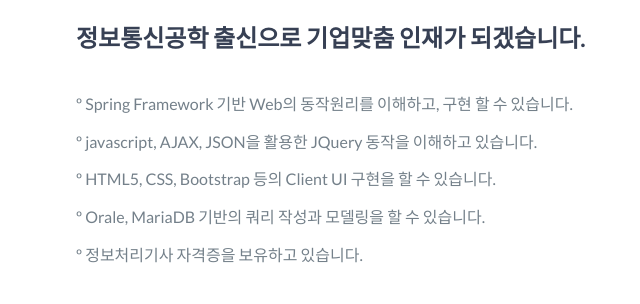
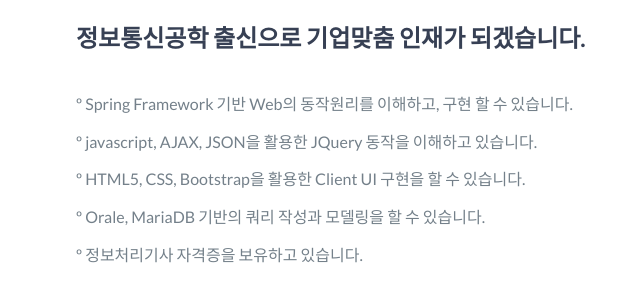
Before and after one commit to seongsik-choi/seongsik-choi.github.io, a website: page index.html in a window 1280 px wide. Shown: the part 907-1211 px from the top of the page, 429-1069 px from the left. Drawn offline with nearby package versions, Linux system fonts and the light colour scheme.

Commit message:
Update index.html

```diff
--- a/index.html
+++ b/index.html
@@ -85,7 +85,7 @@
                            º   javascript, AJAX, JSON을 활용한 JQuery 동작을 이해하고 있습니다.
                         </font></p>
                         <p style="text-align:left;"><font size = "3">
-                            º  HTML5, CSS, Bootstrap 등의 Client UI 구현을 할 수 있습니다.
+                            º  HTML5, CSS, Bootstrap을 활용한 Client UI 구현을 할 수 있습니다.
                         </font></p>
 						 <p style="text-align:left;"><font size = "3">
                             º  Orale, MariaDB 기반의 쿼리 작성과 모델링을 할 수 있습니다.
```
